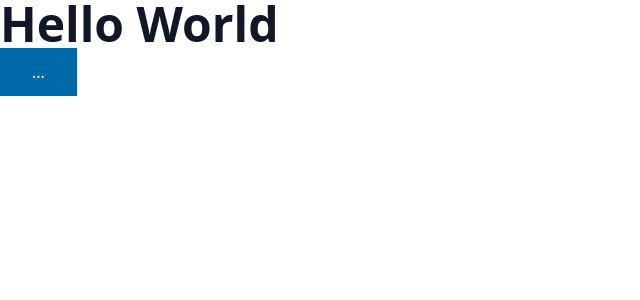
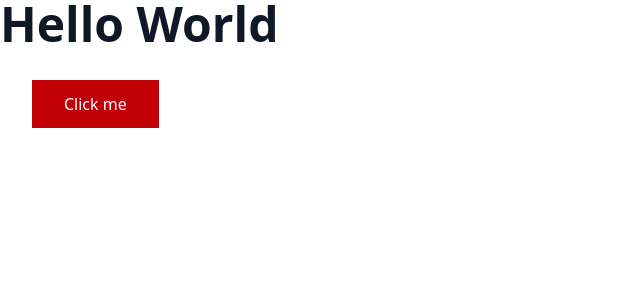
Before and after one commit to nathanEvrardDaCunha/portfolio-v1, a React (Vite) app: page / in a window 1280 px wide. Shown: the top 300 px of the page, without its empty margins (0-640 px from the left). Built offline with nearby package versions, Linux system fonts and the light colour scheme.

Commit message:
chore: install and setup clsx and twMerge

```diff
--- a/package.json
+++ b/package.json
@@ -11,8 +11,10 @@
   },
   "dependencies": {
     "@tailwindcss/vite": "^4.1.17",
+    "clsx": "^2.1.1",
     "react": "^19.2.0",
     "react-dom": "^19.2.0",
+    "tailwind-merge": "^3.4.0",
     "tailwindcss": "^4.1.17"
   },
   "devDependencies": {
--- a/src/App.tsx
+++ b/src/App.tsx
@@ -1,10 +1,12 @@
+import TestButton from './components/TestButton';
+
 function App() {
     // TODO: Use proper html semantic structure with <h1>, <h2>...
     return (
         <>
             <h1 className="text-5xl font-extrabold text-gray-900">Hello World</h1>
 
-            <button className="bg-sky-700 px-4 py-2 text-white hover:bg-sky-800 sm:px-8 sm:py-3">...</button>
+            <TestButton className="mt-8 ml-8">Click me</TestButton>
         </>
     );
 }
--- /dev/null
+++ b/src/components/TestButton.tsx
@@ -0,0 +1,22 @@
+import clsx from 'clsx';
+import { twJoin } from 'tailwind-merge';
+
+interface TestButtonProps extends React.HTMLAttributes<HTMLButtonElement> {
+    children: string;
+}
+
+const TestButton = ({ children, className, ...props }: TestButtonProps) => {
+    return (
+        <button
+            className={twJoin(
+                clsx('bg-red-700 px-4 py-2 text-white', 'hover:bg-red-800', 'sm:px-8 sm:py-3'),
+                className
+            )}
+            {...props}
+        >
+            {children}
+        </button>
+    );
+};
+
+export default TestButton;
```
Also changed, not shown: 1 other file (tests, documents, lock files or other folders).
